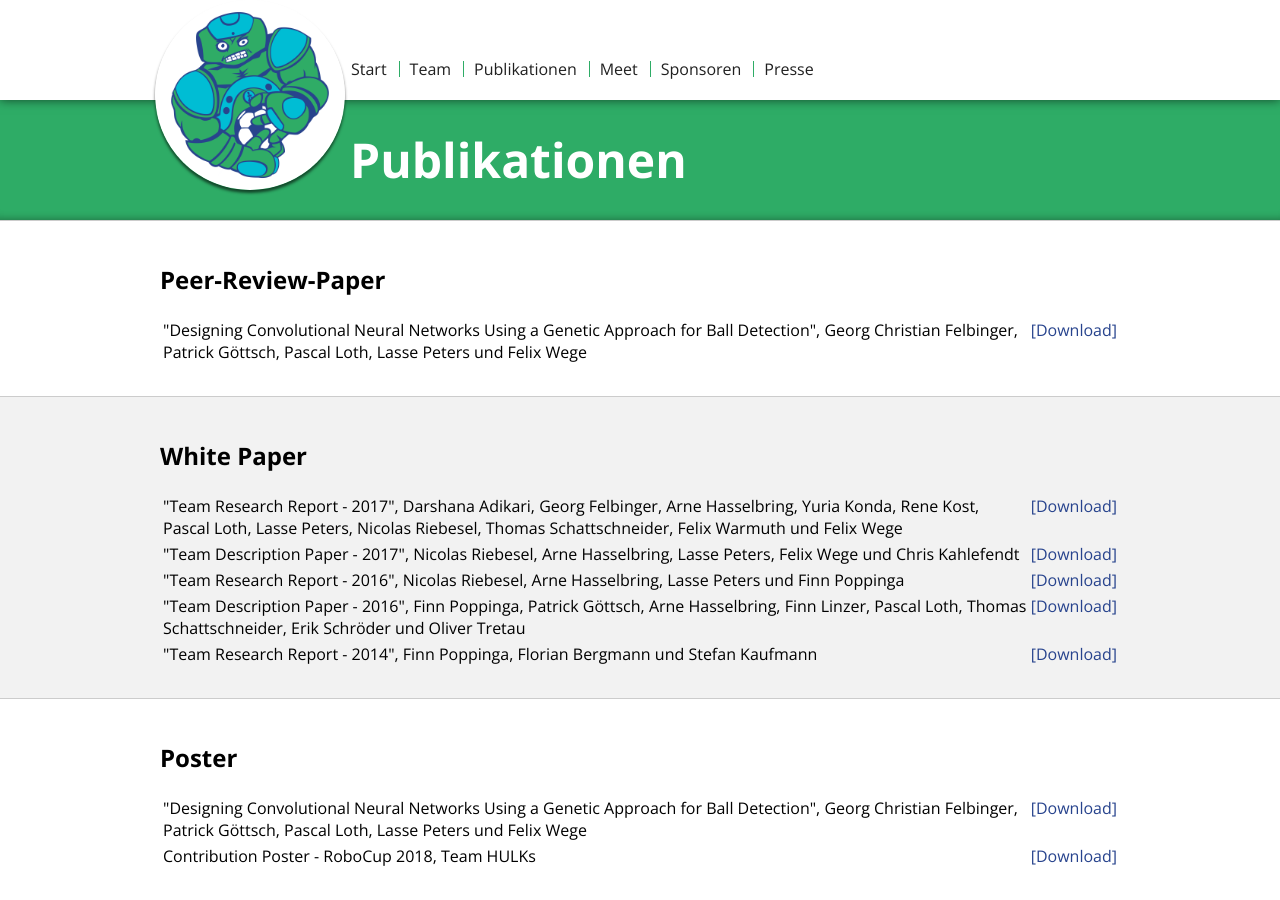
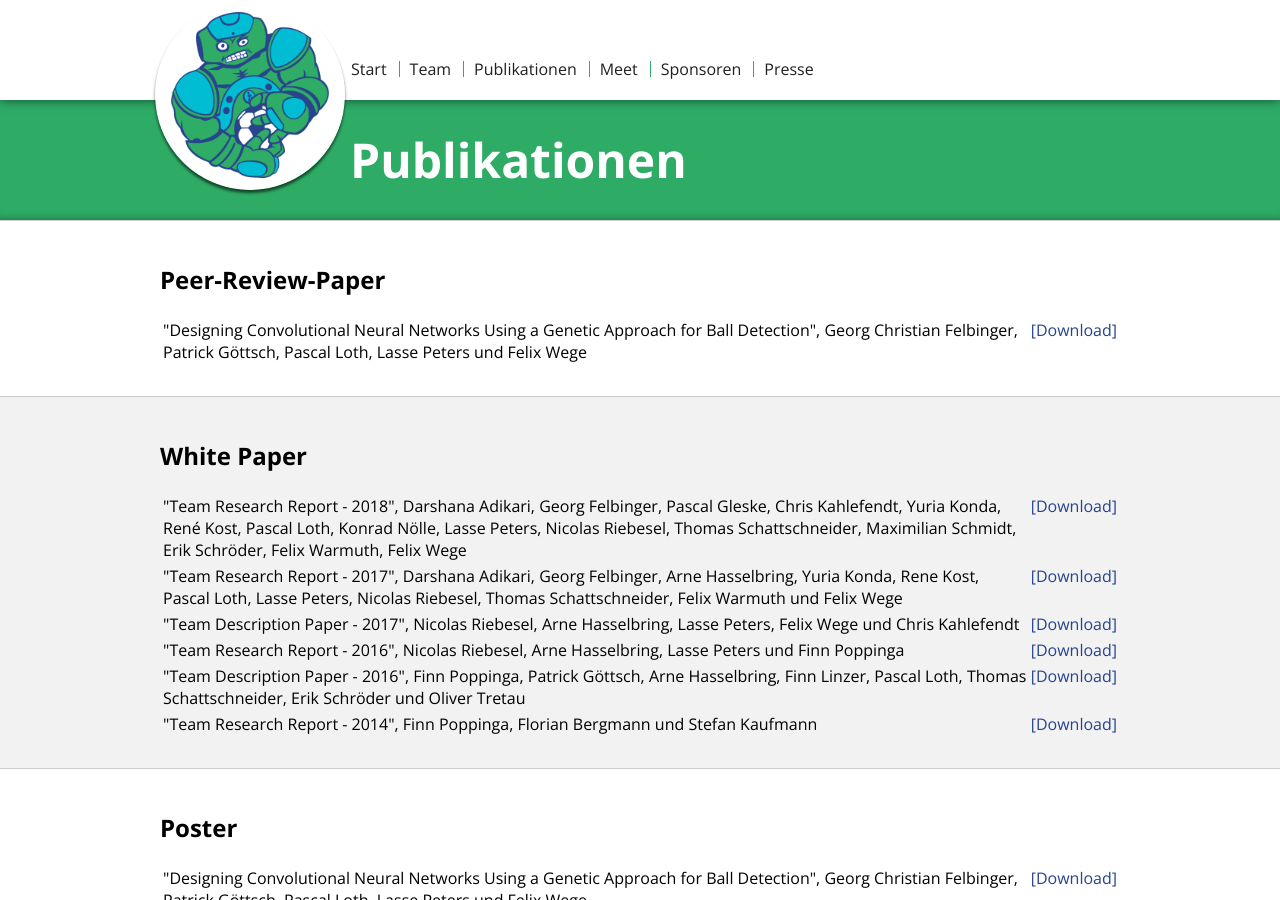
Before and after one commit to HULKs/hulks.github.io, a Jekyll site: the page built from publications/index.html, in a window 1280 px wide and 900 px high. Built offline with Jekyll 4.4.1, drawn with Linux system fonts in a browser that asks for light colours.

Commit message:
add TRR_2018

```diff
--- a/publications/index.html
+++ b/publications/index.html
@@ -25,6 +25,10 @@ title: Publikationen
   <div class="container">
     <h2>White Paper</h2>
     <table>
+      <tr>
+        <td>"Team Research Report - 2018", Darshana Adikari, Georg Felbinger, Pascal Gleske, Chris Kahlefendt, Yuria Konda, René Kost, Pascal Loth, Konrad Nölle, Lasse Peters, Nicolas Riebesel, Thomas Schattschneider, Maximilian Schmidt, Erik Schröder, Felix Warmuth, Felix Wege</td>
+        <td valign="top"><a href="{{site.path}}/_files/TRR_2018.pdf" target="_blank">[Download]</a></td>
+      </tr>
       <tr>
         <td>"Team Research Report - 2017", Darshana Adikari, Georg Felbinger, Arne Hasselbring, Yuria Konda, Rene Kost, Pascal Loth, Lasse Peters, Nicolas Riebesel, Thomas Schattschneider, Felix Warmuth und Felix Wege</td>
         <td valign="top"><a href="{{site.path}}/_files/TRR_2017.pdf" target="_blank">[Download]</a></td>
```
Also changed, not shown: 1 other file.
